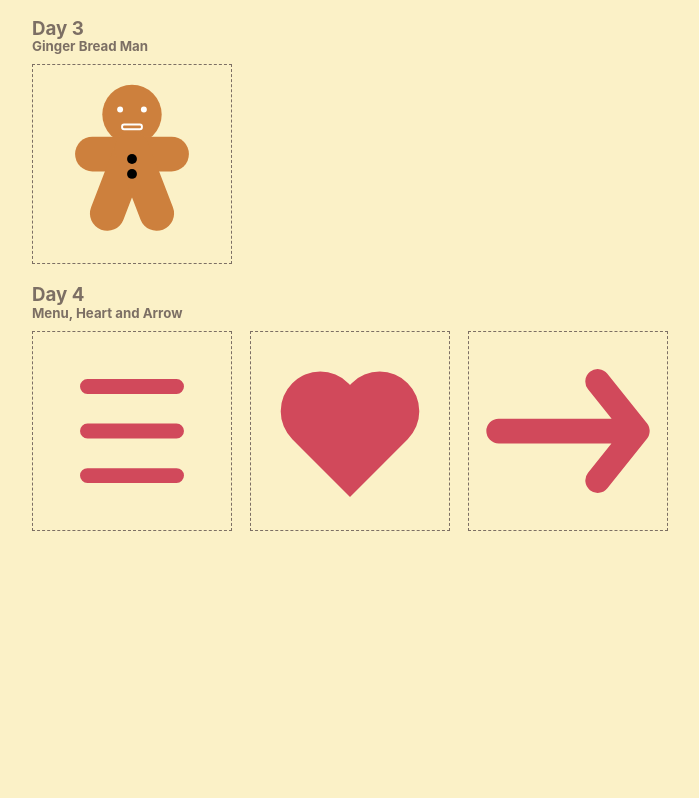
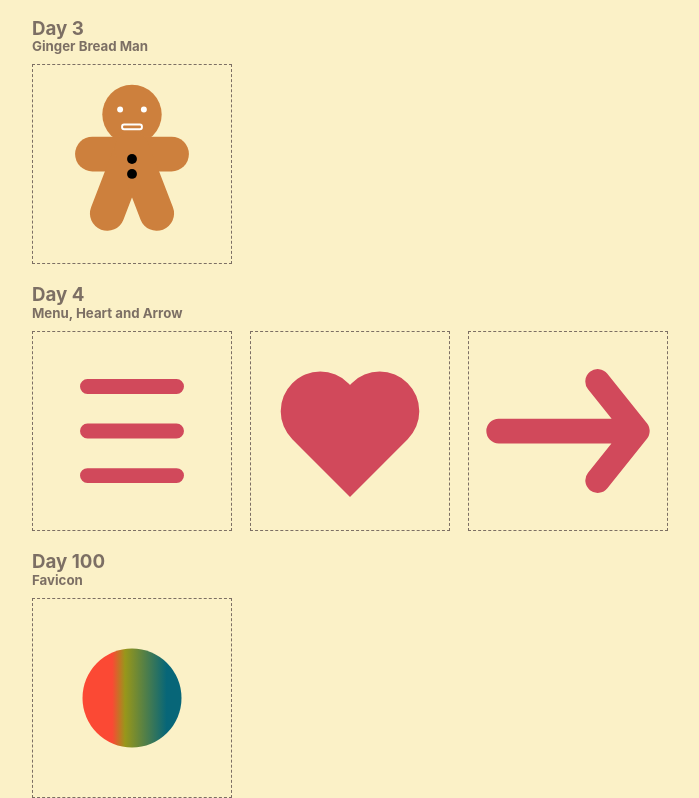
Before and after one commit to Unomars4/svg-tut, a React (Vite) app: page / in a window 1280 px wide. Shown: the part 736-1534 px from the top of the page, without its empty margins (208-907 px from the left). Before the commit the page ends 1267 px from the top, so only its background shows below. Built offline with nearby package versions, Linux system fonts and the light colour scheme.

Commit message:
feat: complete favicon

```diff
--- a/src/App.tsx
+++ b/src/App.tsx
@@ -1,5 +1,11 @@
 import "./App.css";
-import { DayFour, DayOne, DayThree, DayTwo } from "./components/experiments";
+import {
+  DayFour,
+  DayOne,
+  DayThree,
+  DayTwo,
+  Favicon,
+} from "./components/experiments";
 
 function App() {
   return (
@@ -8,6 +14,7 @@ function App() {
       <DayTwo />
       <DayThree />
       <DayFour />
+      <Favicon />
     </main>
   );
 }
--- /dev/null
+++ b/src/components/experiments/favicon.tsx
@@ -0,0 +1,19 @@
+import PracticalLayout from "../layouts/prac-layout";
+import SVGLayout from "../layouts/svg-layout";
+
+export default function Favicon() {
+  return (
+    <PracticalLayout day={100} title="Favicon">
+      <SVGLayout>
+        <defs>
+          <linearGradient id="logoColors">
+            <stop offset="30%" stop-color="#fb4934" />
+            <stop offset="43%" stop-color="#98971a" />
+            <stop offset="85%" stop-color="#076678" />
+          </linearGradient>
+        </defs>
+        <circle fill="url('#logoColors')" cx={0} cy={0} r={50} />
+      </SVGLayout>
+    </PracticalLayout>
+  );
+}
--- a/src/components/experiments/index.ts
+++ b/src/components/experiments/index.ts
@@ -2,3 +2,4 @@ export { default as DayOne } from "./day-one";
 export { default as DayTwo } from "./day-two";
 export { default as DayThree } from "./day-three";
 export { default as DayFour } from "./day-four";
+export { default as Favicon } from "./favicon";
```
